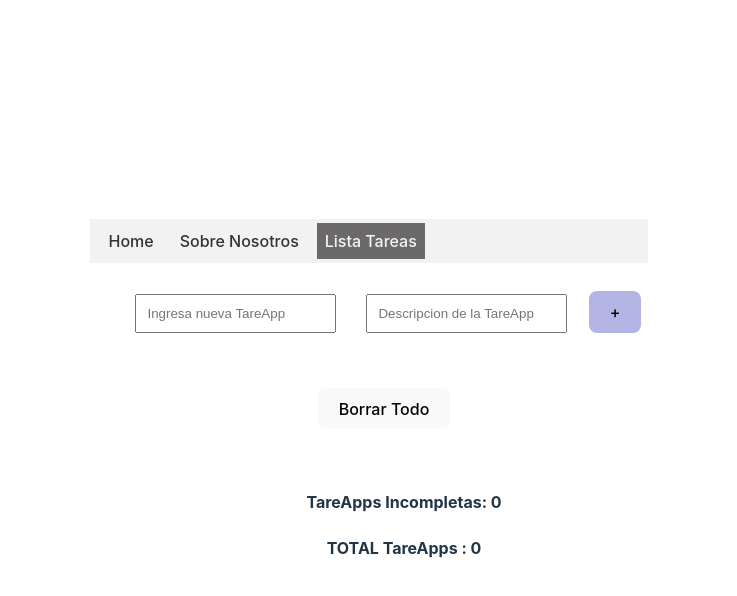
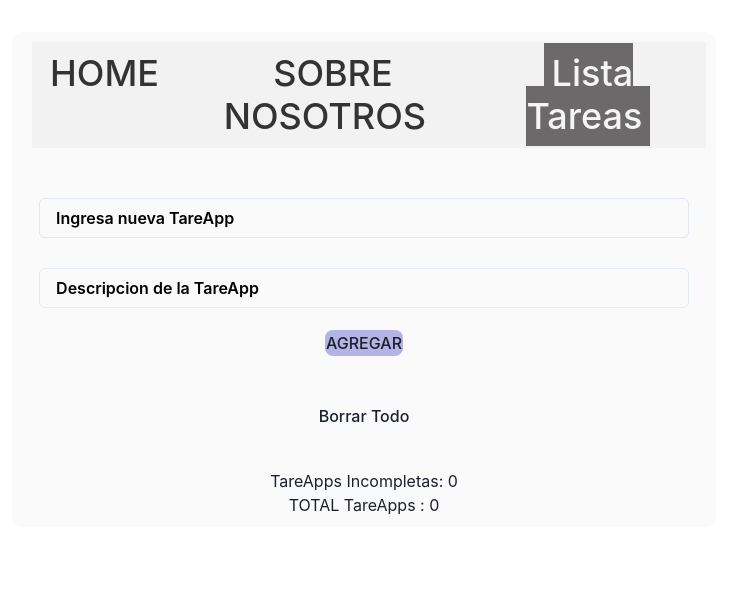
Before and after one commit to Pejoma2/my-react-tasks-list, a React (Vite) app: page /Tareas in a window 1280 px wide. Shown: the top 596 px of the page, without its empty margins (276-1013 px from the left). Built offline with nearby package versions, Linux system fonts and the light colour scheme.

Commit message:
Formato con Chakra UI

```diff
--- a/package.json
+++ b/package.json
@@ -10,6 +10,10 @@
     "preview": "vite preview"
   },
   "dependencies": {
+    "@chakra-ui/react": "^2.7.1",
+    "@emotion/react": "^11.11.1",
+    "@emotion/styled": "^11.11.0",
+    "framer-motion": "^10.12.18",
     "react": "^18.2.0",
     "react-dom": "^18.2.0",
     "react-hook-form": "^7.45.0",
--- a/src/App.jsx
+++ b/src/App.jsx
@@ -5,6 +5,7 @@ import SobreNosotros from "./pages/SobreNosotros";
 import Tareas from "./pages/Tareas";
 import PageNotFound from "./pages/PageNotFound";
 import Menu from "./components/Menu";
+import { Box } from "@chakra-ui/react";
 
 function App() {
 
@@ -13,6 +14,13 @@ function App() {
 
   return (
     <>
+    <Box
+      bgColor="#fafafa"
+      borderRadius="10px"
+      p="10px"
+      w="55vw"
+
+      >
       <BrowserRouter>
       <Menu/>
         <Routes>
@@ -25,6 +33,7 @@ function App() {
 
         </Routes>
       </BrowserRouter>
+    </Box>
 
     </>
   );
--- a/src/components/Menu.jsx
+++ b/src/components/Menu.jsx
@@ -1,22 +1,40 @@
-import { NavLink } from 'react-router-dom'
+import { Box, Flex, Heading, Stack } from "@chakra-ui/react";
+import { NavLink } from "react-router-dom";
 
 export default function Menu() {
   return (
-    <div>
-      <nav className='navbar'>
+
+    <Flex
+    //direction="column"
+    alignItems="center"
+    justify="center"
+    h="100%"
+    //p={["0 10%", null, "0 20%"]}
+  >
+    <Stack
+    direction={{ xl: "column",  }}>
+
+      <nav className="navbar">
         <ul>
           <li>
+            <Heading textTransform="uppercase">
               <NavLink to="/">Home</NavLink>
+            </Heading>
           </li>
           <li>
+            <Heading textTransform="uppercase">
               <NavLink to="/SobreNosotros">Sobre Nosotros</NavLink>
+            </Heading>
           </li>
           <li>
+            <Heading>
               <NavLink to="/Tareas">Lista Tareas</NavLink>
+            </Heading>
           </li>
         </ul>
+      </nav>
+    </Stack>
+    </Flex>
 
-    </nav>
-    </div>
-  )
+  );
 }
--- a/src/components/Task.jsx
+++ b/src/components/Task.jsx
@@ -1,6 +1,7 @@
 //import { useState, useEffect } from "react";
 import { useState } from "react";
 import { FaEdit, FaTrash } from "react-icons/fa";
+import { Input } from '@chakra-ui/react'
 
 // eslint-disable-next-line react/prop-types
 export default function Task({ tarea, toggleTask, deleteTask, editTask }) {
--- a/src/components/TaskCreator.jsx
+++ b/src/components/TaskCreator.jsx
@@ -1,4 +1,5 @@
 import { useForm } from "react-hook-form";
+import { Button, Input } from '@chakra-ui/react'
 
 // eslint-disable-next-line react/prop-types
 export default function TaskCreator({ createNewTask }) {
@@ -21,7 +22,11 @@ export default function TaskCreator({ createNewTask }) {
 
   return (
     <form onSubmit={handleSubmit(onSubmit)}>
-      <input
+      <Input
+        w="95%"
+        mt="50px"
+        _placeholder={{ color: 'black', fontWeight: 'semibold' }}
+        //variant="outline"
         name="tarea"
         id="nueva-tareapp"
         className="nueva-tarea"
@@ -36,7 +41,9 @@ export default function TaskCreator({ createNewTask }) {
         </span>
       )}
 
-      <input
+      <Input
+        w="95%"
+        _placeholder={{ color: 'black', fontWeight: 'semibold' }}
         name="descripcion"
         id="nueva-descripcion"
         className="nueva-tarea"
@@ -45,7 +52,7 @@ export default function TaskCreator({ createNewTask }) {
         defaultValue=""
         {...register("descripcion")}
       />
-      <button className="button-agregar">+</button>
+      <button className="button-agregar">AGREGAR</button>
     </form>
   );
 }
--- a/src/index.css
+++ b/src/index.css
@@ -101,7 +101,6 @@ button:focus-visible {
   text-align: left;
   margin: 5px;
   padding: 5px;
-  background-color: #f0f0f2;
   list-style-position: inside;
 }
 
--- a/src/main.jsx
+++ b/src/main.jsx
@@ -2,9 +2,18 @@ import React from 'react'
 import ReactDOM from 'react-dom/client'
 import App from './App.jsx'
 import './index.css'
+import { ChakraProvider } from '@chakra-ui/react'
+import { ColorModeScript } from '@chakra-ui/react'
+import theme from './theme/theme.js'
+
+
+
 
 ReactDOM.createRoot(document.getElementById('root')).render(
   <React.Fragment>
-    <App />
+    <ChakraProvider>
+    <ColorModeScript initialColorMode={theme.config.initialColorMode} />
+      <App />
+    </ChakraProvider>
   </React.Fragment>,
 )
--- /dev/null
+++ b/src/theme/theme.js
@@ -0,0 +1,10 @@
+import { extendTheme } from "@chakra-ui/react";
+
+const config = {
+  initialColorMode: "light",
+  useSystemColorMode: false,
+};
+
+const theme = extendTheme({ config });
+
+export default theme;
```
Also changed, not shown: 1 other file (tests, documents, lock files or other folders). Lines whose indentation alone changed are shown as unchanged.
